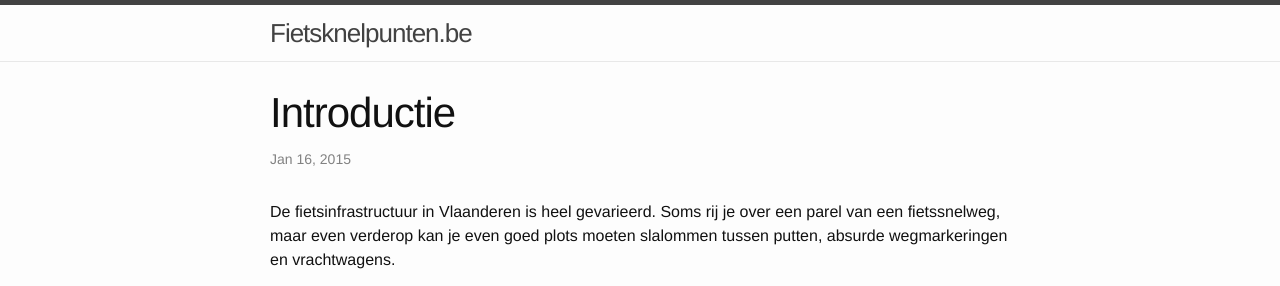
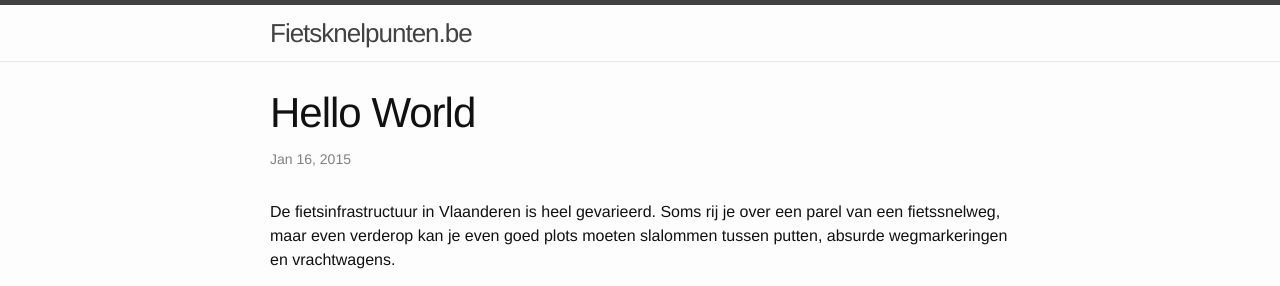
Before and after one commit to lieven/fietsknelpunten, a Jekyll site: the page built from blog/_posts/2015-01-16-intro.markdown, in a window 1280 px wide. Shown: the top 286 px of the page. Built offline with Jekyll 4.4.1, drawn with Linux system fonts in a browser that asks for light colours.

Commit message:
Update blog post title

```diff
--- a/blog/_posts/2015-01-16-intro.markdown
+++ b/blog/_posts/2015-01-16-intro.markdown
@@ -1,6 +1,6 @@
 ---
 layout: post
-title:  "Introductie"
+title:  "Hello World"
 date:   2015-01-16 01:30:00
 categories:
 published: true
```
